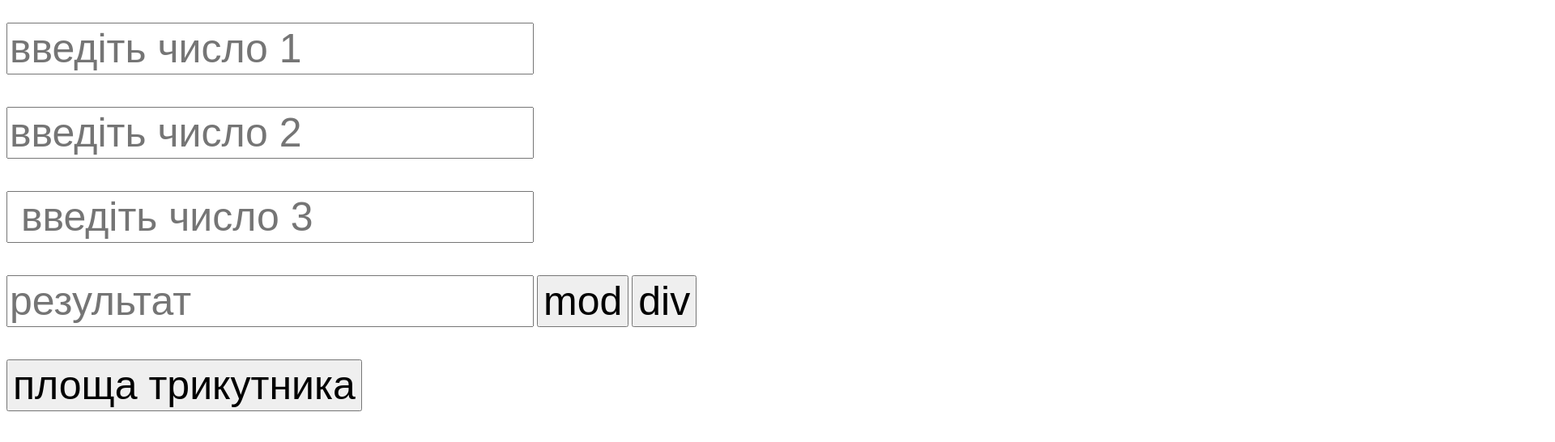
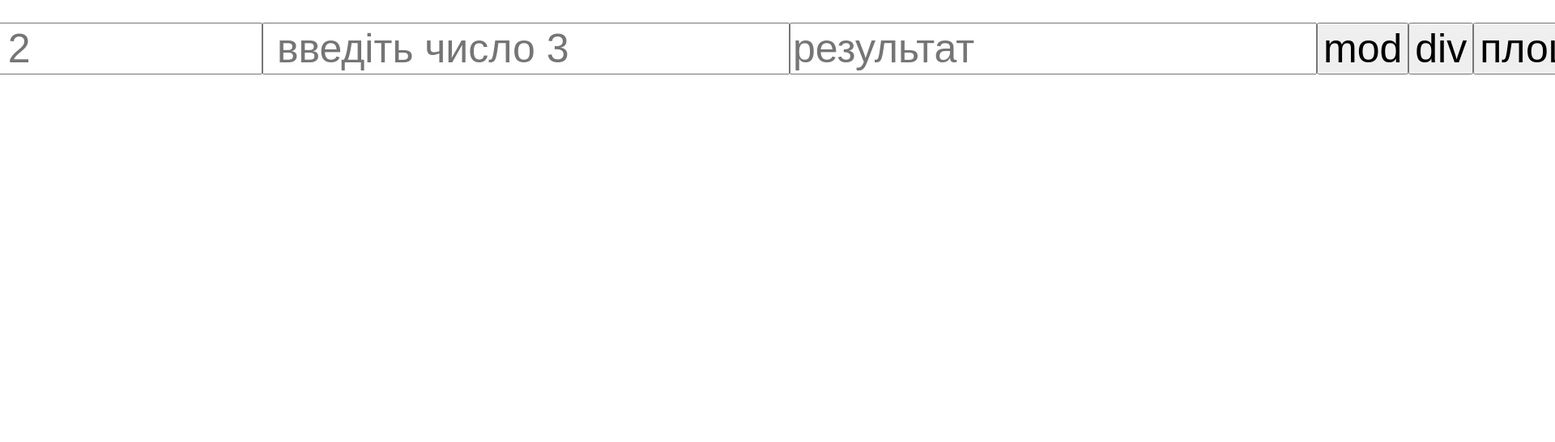
Before and after one commit to Sa1reR/second-project, a plain HTML site: page index.html in a window 1280 px wide. Shown: the top 546 px of the page at 81% size, 1920 px wide, since content can reach past the window. Drawn offline with Linux system fonts and the light colour scheme.

Commit message:
Update style.css

```diff
--- a/style.css
+++ b/style.css
@@ -1,5 +1,6 @@
 body {
-    center / cover fixed;
+  display: flex;
+  justify-content: center;
 }
 input {
   display: inline-flex;
```
